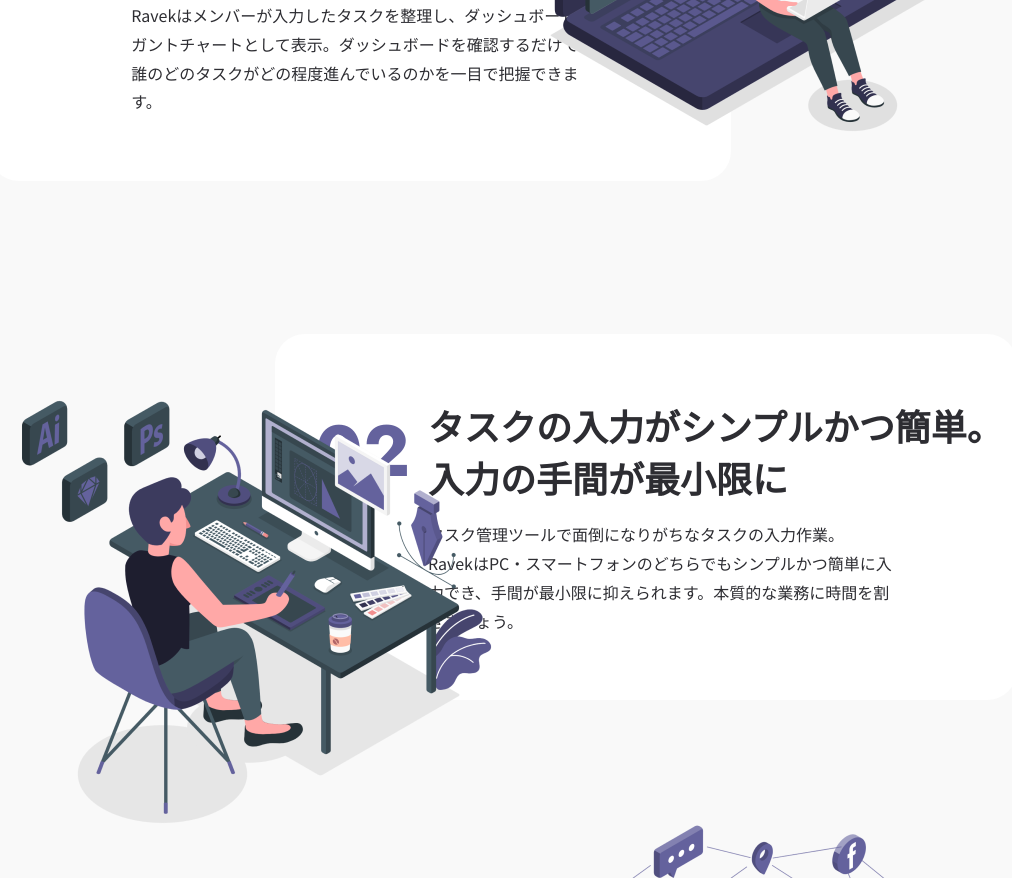
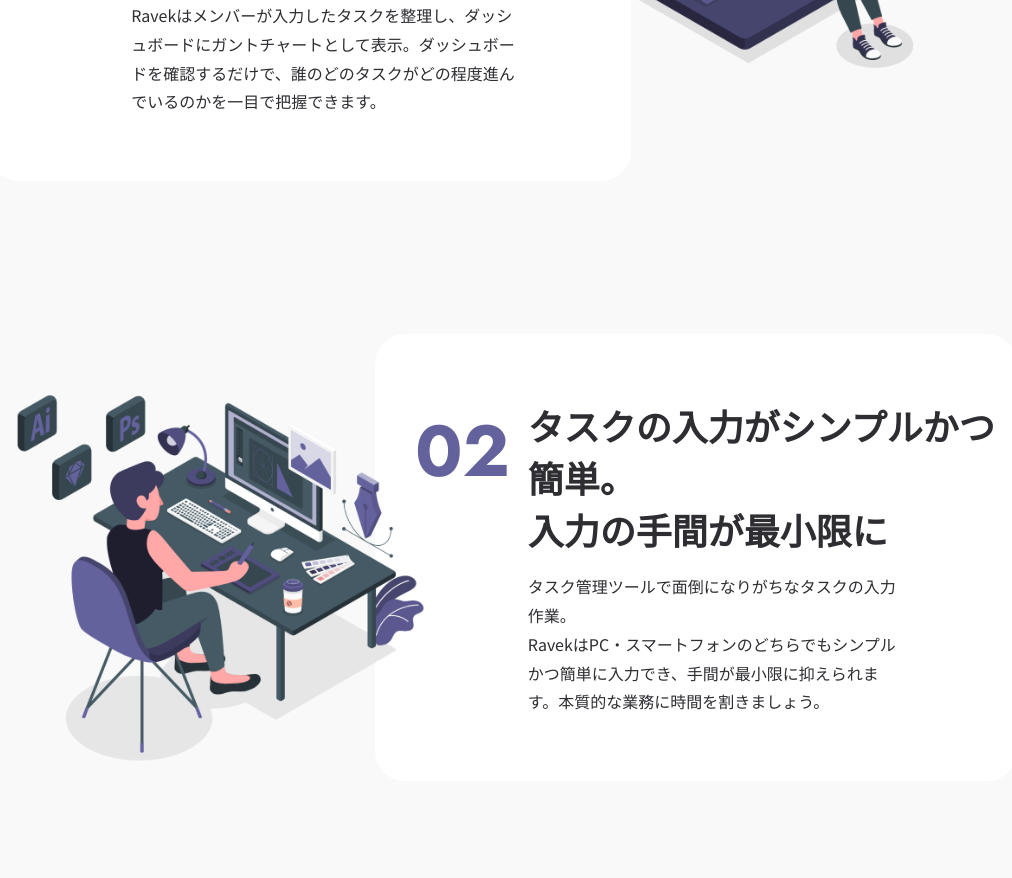
Before and after one commit to shunei-web/code-review, a website: page public/index.html in a window 1280 px wide. Shown: the part 653-1531 px from the top of the page, without its empty margins (131-1143 px from the left). Drawn offline with nearby package versions, Linux system fonts and the light colour scheme; files that its build step writes are made by us from their sources.

Commit message:
ブラウザサイズに合わせて可変

```diff
--- a/src/assets/sass/component/_c-feature-media.scss
+++ b/src/assets/sass/component/_c-feature-media.scss
@@ -6,7 +6,7 @@
 
 .c-feature-media__img {
   position: absolute;
-  max-inline-size: 520px;
+  max-inline-size: calc(520 / 1188 * 100%);
   inset-block-start: 0;
   inset-inline-end: 0;
 
@@ -28,7 +28,7 @@
   padding-block: 65px;
   padding-inline-start: 40px;
   border-radius: 30px;
-  max-inline-size: 742px;
+  max-inline-size: calc(742 / 1188 * 100%);
   display: flex;
   column-gap: 18px;
 
@@ -60,7 +60,7 @@
   font-size: 16px;
   line-height: 28.8px;
   margin-block-start: 17px;
-  max-inline-size: 470px;
+  max-inline-size: calc(470 / (742 - 40 - 94) * 100%); // 94は番号の幅
 }
 
 .c-feature-media.c-feature-media--layout-reverse {
```
